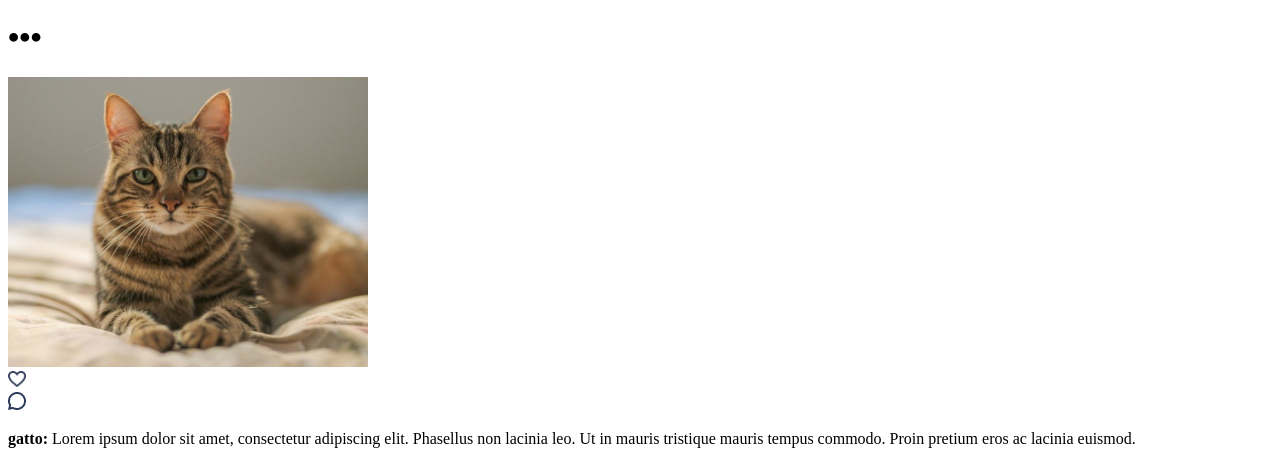
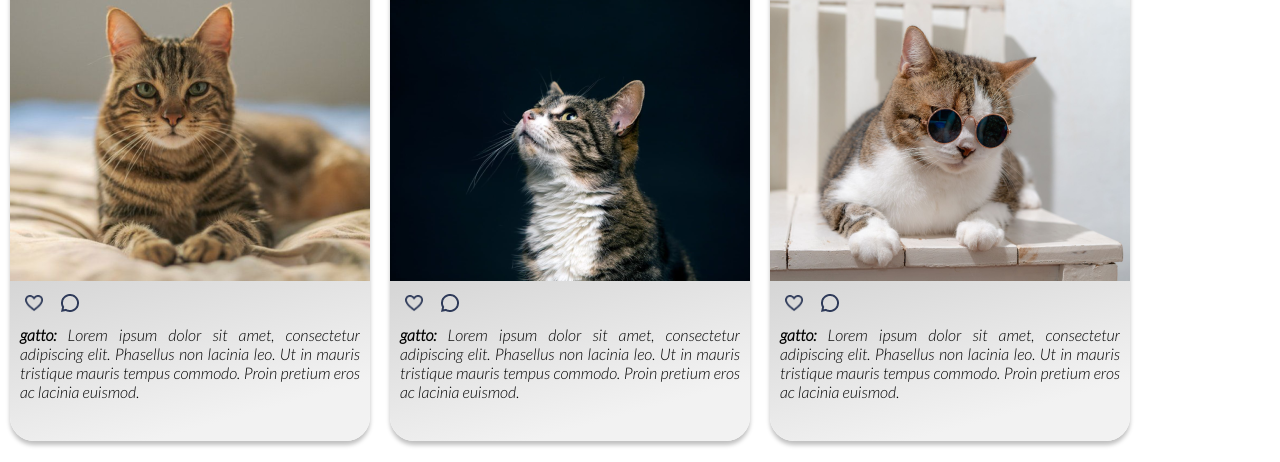
Before and after one commit to ischinella/esercitazione, a plain HTML site: page index.html in a window 1280 px wide. Shown: the part 89-551 px from the top of the page. Drawn offline with Linux system fonts and the light colour scheme.

Commit message:
Corretto link

```diff
--- a/index.html
+++ b/index.html
@@ -5,7 +5,7 @@
     <meta http-equiv="X-UA-Compatible" content="IE=edge">
     <meta name="viewport" content="width=device-width, initial-scale=1.0">
     <title>Esercitazione Develhope</title>
-    <link rel="stylesheet" href="style..css">
+    <link rel="stylesheet" href="style.css">
 </head>
 <body>
 
```
